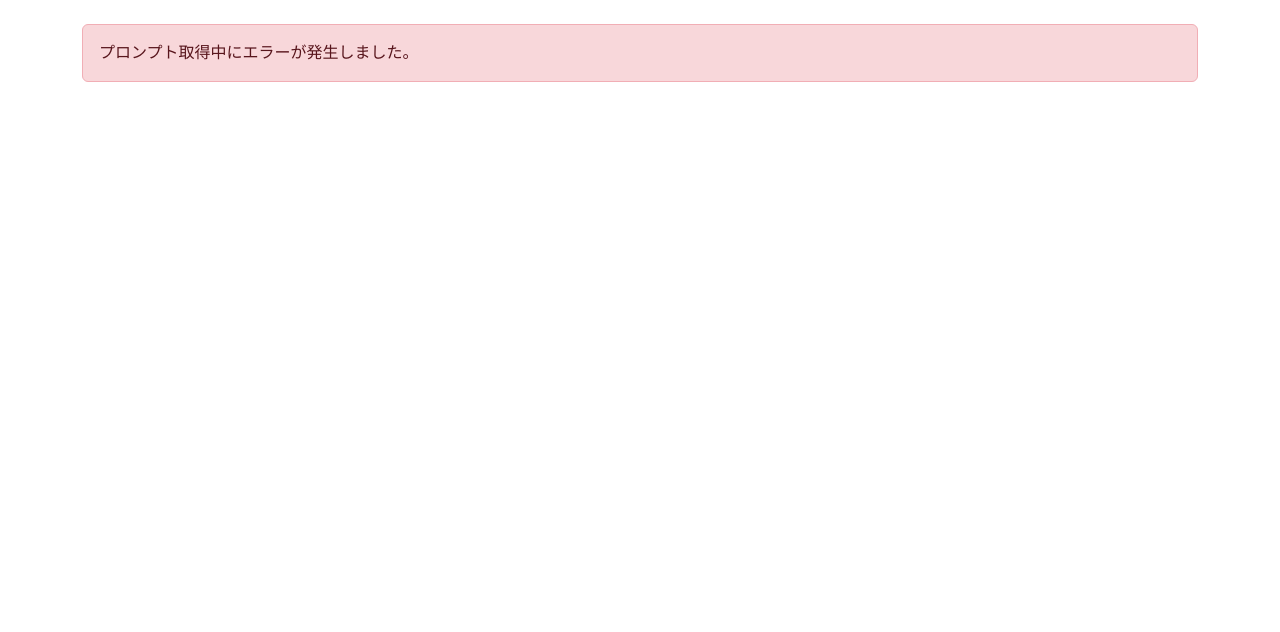
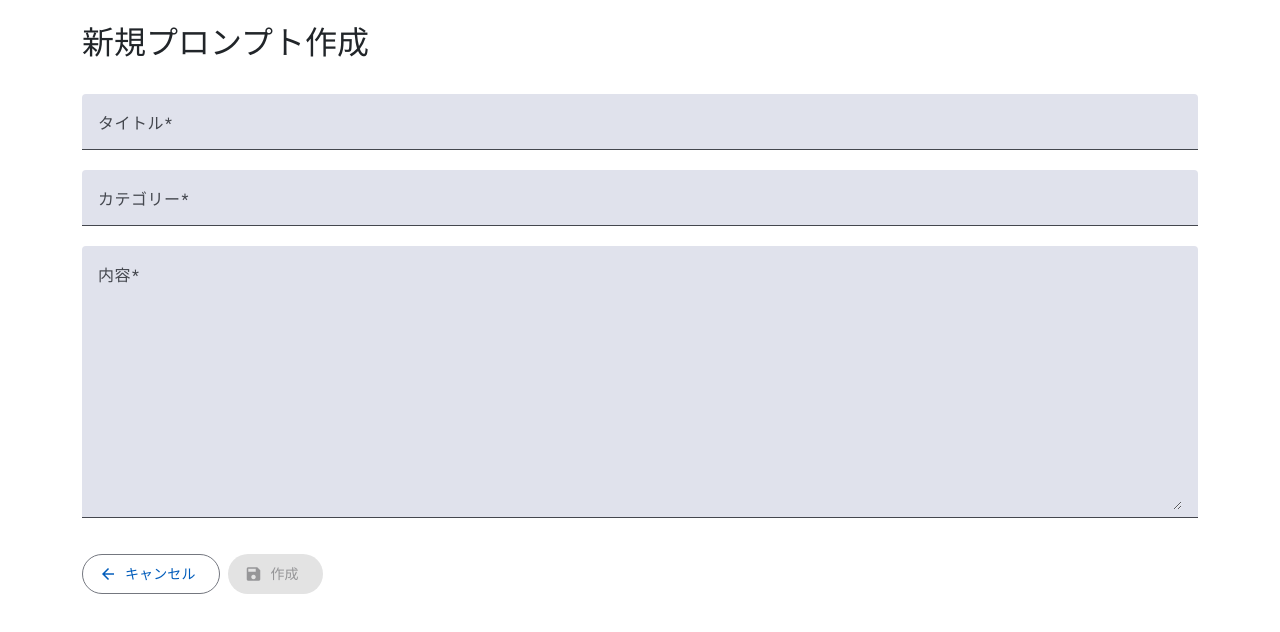
Before and after one commit to nakamuuu-prog/MyPrompt, an Angular app in the folder my-prompt/: page /prompt/new in a window 1280 px wide. Shown: the top 632 px of the page. Built offline with nearby package versions, Linux system fonts and the light colour scheme; no server answers.

Commit message:
新規登録画面を実装

```diff
--- a/my-prompt/src/app/app.routes.ts
+++ b/my-prompt/src/app/app.routes.ts
@@ -1,9 +1,11 @@
 import { Routes } from '@angular/router';
 import { PromptListComponent } from './features/prompts/components/prompt-list/prompt-list.component';
 import { PromptDetailComponent } from './features/prompts/components/prompt-detail/prompt-detail.component';
+import { PromptEditComponent } from './features/prompts/components/prompt-edit/prompt-edit.component';
 
 export const routes: Routes = [
   { path: '', redirectTo: 'prompts/list', pathMatch: 'full' },
   { path: 'prompts/list', component: PromptListComponent },
+  { path: 'prompt/new', component: PromptEditComponent },
   { path: 'prompt/:id', component: PromptDetailComponent },
 ];
--- /dev/null
+++ b/my-prompt/src/app/features/prompts/components/prompt-edit/prompt-edit.component.html
@@ -0,0 +1,68 @@
+<div class="container mt-4">
+  <div class="row mb-4">
+    <div class="col">
+      <h2>新規プロンプト作成</h2>
+    </div>
+  </div>
+
+  <div *ngIf="error()" class="alert alert-danger">
+    {{ error() }}
+  </div>
+
+  <form [formGroup]="form" (ngSubmit)="onSubmit()">
+    <div class="row">
+      <div class="col">
+        <mat-form-field class="w-100">
+          <mat-label>タイトル</mat-label>
+          <input matInput formControlName="title" required />
+          <mat-error *ngIf="form.get('title')?.errors?.['required']">
+            タイトルを入力してください
+          </mat-error>
+          <mat-error *ngIf="form.get('title')?.errors?.['maxlength']">
+            タイトルは100文字以内で入力してください
+          </mat-error>
+        </mat-form-field>
+
+        <mat-form-field class="w-100">
+          <mat-label>カテゴリー</mat-label>
+          <input matInput formControlName="category" required />
+          <mat-error *ngIf="form.get('category')?.errors?.['required']">
+            カテゴリーを入力してください
+          </mat-error>
+          <mat-error *ngIf="form.get('category')?.errors?.['maxlength']">
+            カテゴリーは50文字以内で入力してください
+          </mat-error>
+        </mat-form-field>
+
+        <mat-form-field class="w-100">
+          <mat-label>内容</mat-label>
+          <textarea
+            matInput
+            formControlName="content"
+            required
+            rows="10"
+          ></textarea>
+          <mat-error *ngIf="form.get('content')?.errors?.['required']">
+            内容を入力してください
+          </mat-error>
+        </mat-form-field>
+
+        <div class="mt-3">
+          <button
+            mat-stroked-button
+            type="button"
+            routerLink="/prompts/list"
+            class="me-2"
+          >
+            <mat-icon>arrow_back</mat-icon>
+            キャンセル
+          </button>
+          <button mat-flat-button type="submit" [disabled]="!form.valid">
+            <mat-icon>save</mat-icon>
+            作成
+          </button>
+        </div>
+      </div>
+    </div>
+  </form>
+</div>
--- /dev/null
+++ b/my-prompt/src/app/features/prompts/components/prompt-edit/prompt-edit.component.ts
@@ -0,0 +1,57 @@
+import { Component, inject, signal } from '@angular/core';
+import { Router, RouterModule } from '@angular/router';
+import { PromptService } from '../../services/prompt.service';
+import { Prompt } from '../../models/prompt.model';
+import { FormBuilder, ReactiveFormsModule, Validators } from '@angular/forms';
+import { CommonModule } from '@angular/common';
+import { MatButtonModule } from '@angular/material/button';
+import { MatIconModule } from '@angular/material/icon';
+import { MatFormFieldModule } from '@angular/material/form-field';
+import { MatInputModule } from '@angular/material/input';
+import { HttpErrorResponse } from '@angular/common/http';
+
+@Component({
+  selector: 'app-prompt-edit',
+  standalone: true,
+  imports: [
+    CommonModule,
+    RouterModule,
+    ReactiveFormsModule,
+    MatFormFieldModule,
+    MatInputModule,
+    MatButtonModule,
+    MatIconModule,
+  ],
+  templateUrl: './prompt-edit.component.html',
+  styleUrl: './prompt-edit.component.scss',
+})
+export class PromptEditComponent {
+  private fb = inject(FormBuilder);
+  private promptService = inject(PromptService);
+  private router = inject(Router);
+
+  error = signal<string | null>(null);
+  prompt = signal<Prompt | null>(null);
+
+  form = this.fb.group({
+    title: ['', [Validators.required, Validators.maxLength(100)]],
+    category: ['', [Validators.required, Validators.maxLength(50)]],
+    content: ['', [Validators.required]],
+  });
+
+  onSubmit() {
+    if (this.form.valid) {
+      this.error.set(null);
+
+      const data = this.form.getRawValue() as Prompt;
+
+      this.promptService.createPrompt(data).subscribe({
+        next: (prompt) => this.router.navigate(['/prompt', prompt.id]),
+        error: (error: HttpErrorResponse) => {
+          this.error.set('プロンプトの登録中にエラーが発生しました');
+          console.error('Error creating prompt:', error);
+        },
+      });
+    }
+  }
+}
--- a/my-prompt/src/app/features/prompts/components/prompt-list/prompt-list.component.html
+++ b/my-prompt/src/app/features/prompts/components/prompt-list/prompt-list.component.html
@@ -1,7 +1,7 @@
 <div class="container mt-4">
   <div class="row mb-4">
     <div class="col">
-      <h1>プロンプト一覧</h1>
+      <h2>プロンプト一覧</h2>
     </div>
   </div>
 
@@ -17,7 +17,8 @@
     <div class="col">
       <div class="alert alert-danger" role="alert">
         {{ error() }}
-        <button type="button" class="btn btn-link" (click)="loadPrompts()">
+        <button mat-button (click)="loadPrompts()">
+          <mat-icon>refresh</mat-icon>
           再試行
         </button>
       </div>
@@ -25,10 +26,17 @@
   </div>
 
   <div *ngIf="!isLoading()">
-    <mat-form-field>
-      <mat-label>Filter</mat-label>
-      <input matInput (keyup)="applyFilter($event)" #input />
-    </mat-form-field>
+    <div class="col">
+      <mat-form-field>
+        <mat-label>フィルター</mat-label>
+        <input matInput (keyup)="applyFilter($event)" #input />
+      </mat-form-field>
+
+      <button mat-raised-button class="ms-2" routerLink="/prompt/new">
+        <mat-icon>add</mat-icon>
+        新規作成
+      </button>
+    </div>
 
     <table mat-table [dataSource]="prompts">
       <ng-container matColumnDef="title">
--- a/my-prompt/src/app/features/prompts/components/prompt-list/prompt-list.component.ts
+++ b/my-prompt/src/app/features/prompts/components/prompt-list/prompt-list.component.ts
@@ -7,6 +7,8 @@ import { MatInputModule } from '@angular/material/input';
 import { MatFormFieldModule } from '@angular/material/form-field';
 import { MatPaginator } from '@angular/material/paginator';
 import { RouterModule } from '@angular/router';
+import { MatButtonModule } from '@angular/material/button';
+import { MatIconModule } from '@angular/material/icon';
 
 @Component({
   selector: 'app-prompt-list',
@@ -17,6 +19,8 @@ import { RouterModule } from '@angular/router';
     MatFormFieldModule,
     MatInputModule,
     MatTableModule,
+    MatButtonModule,
+    MatIconModule,
   ],
   templateUrl: './prompt-list.component.html',
   styleUrl: './prompt-list.component.scss',
--- a/my-prompt/src/app/features/prompts/services/prompt.service.ts
+++ b/my-prompt/src/app/features/prompts/services/prompt.service.ts
@@ -19,4 +19,8 @@ export class PromptService {
   getPrompt(id: string): Observable<Prompt> {
     return this.http.get<Prompt>(`${this.apiUrl}/${id}`);
   }
+
+  createPrompt(data: Prompt): Observable<Prompt> {
+    return this.http.post<Prompt>(this.apiUrl, data);
+  }
 }
```
Also changed, not shown: my-prompt/src/app/features/prompts/components/prompt-edit/prompt-edit.component.scss (added).
